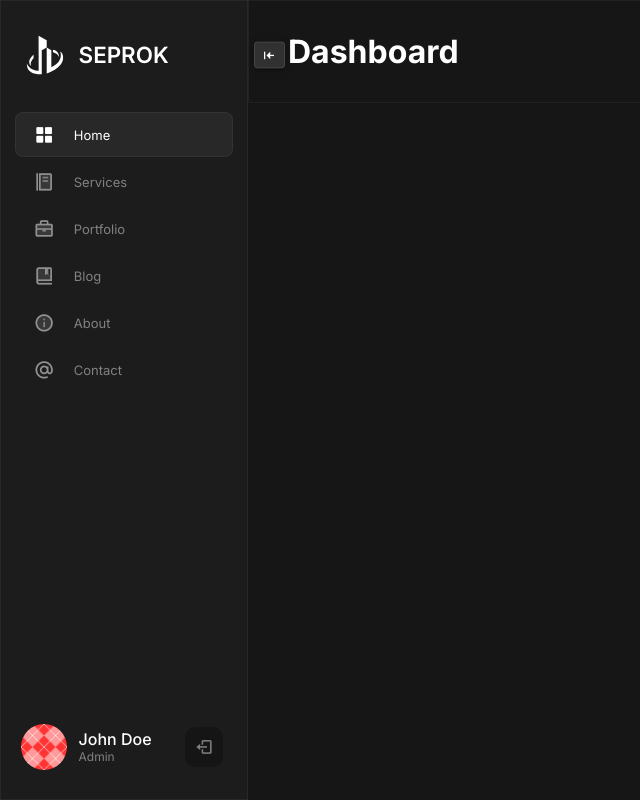
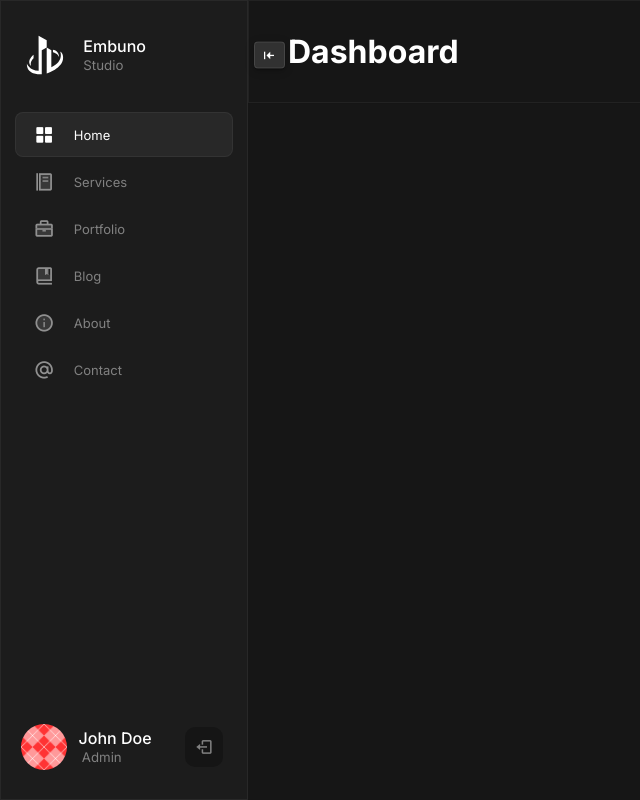
Before and after one commit to aleoponcelet/side-panel, a plain HTML site: page index.html in a window 1280 px wide. Both pictures are taken after a click on the element 107 px from the left and 54 px from the top of the page. Shown: the whole page, without its empty margins (0-640 px from the left). Drawn offline with nearby package versions, Linux system fonts and the light colour scheme.

Commit message:
add Embuno title

```diff
--- a/assets/css/style.css
+++ b/assets/css/style.css
@@ -305,9 +305,10 @@ main .copyright span {
 
 .admin-info h5 {
   font-weight: 400;
-  font-size: 0.75rem;
+  font-size: 0.83rem;
   color: var(--text-color);
   margin-top: 0.3rem;
+  margin-left: 0.2rem;
   line-height: 1;
 }
 
--- a/index.html
+++ b/index.html
@@ -26,7 +26,10 @@
             <i class="bx bxs-arrow-to-left"></i>
           </span>
           <img src="assets/img/seprok.svg" class="logo" alt="" />
-          <h3 class="hide">SEPROK</h3>
+          <div class="admin-info hide">
+            <h3>Embuno</h3>
+            <h5>Studio</h5>
+          </div>
         </div>
 
         <div class="sidebar-links">
```
